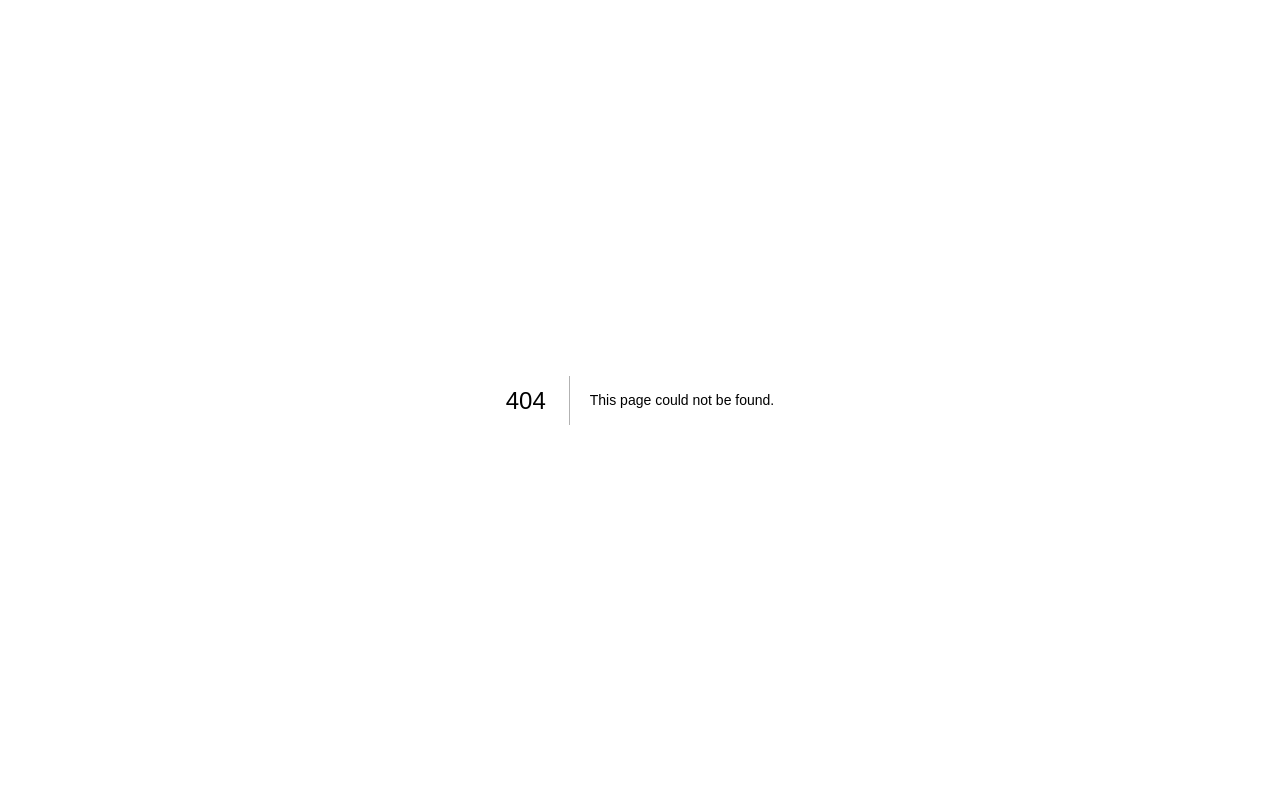
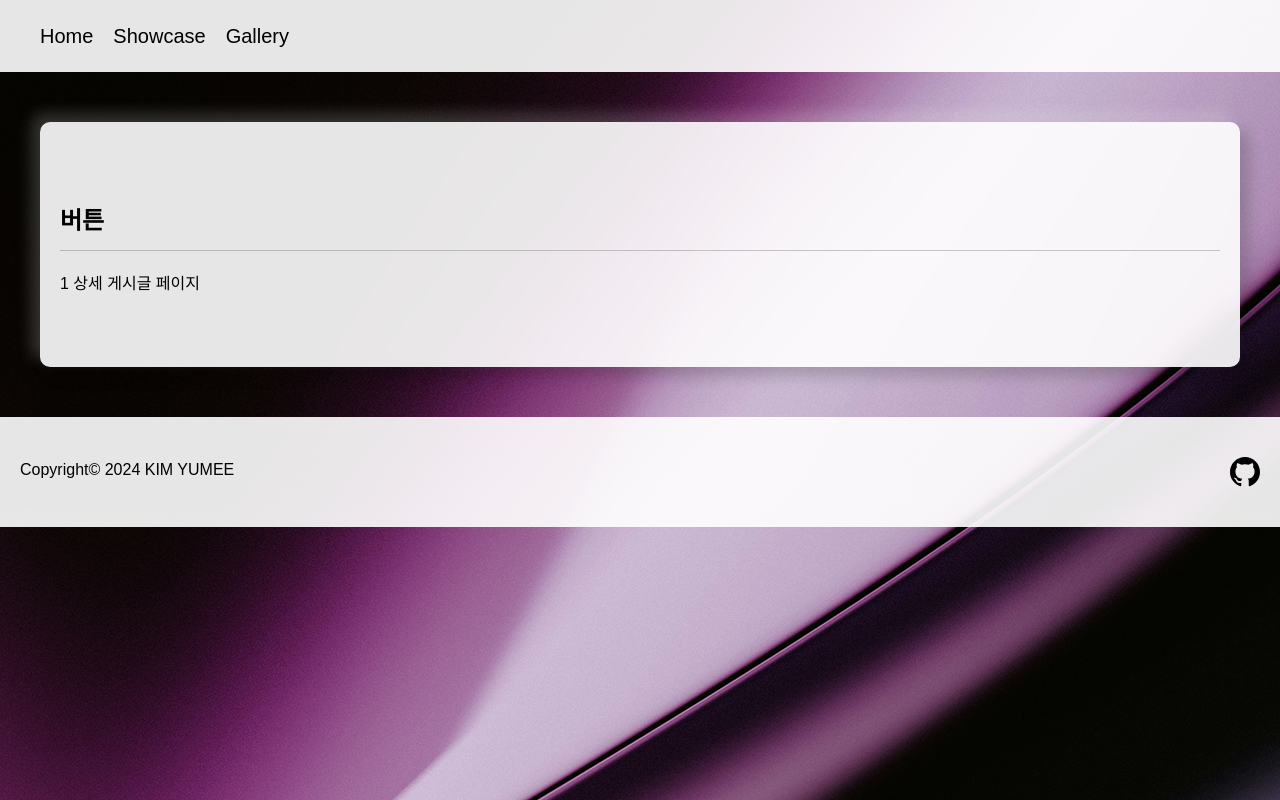
Before and after one commit to yumi-kim-0827/yum-react-ui-kit, a Next.js app: page /gallery/1 in a window 1280 px wide. Before the commit this address had no page. Built offline with nearby package versions, Linux system fonts and the light colour scheme.

Commit message:
feat:게시글 상세보기 동적 router 기능추가

```diff
--- a/components/Layout/Grid.tsx
+++ b/components/Layout/Grid.tsx
@@ -9,8 +9,8 @@ interface GridColumnProps {
 const Section = styled.section<GridColumnProps>`
   padding: 20px 0;
   display: grid;
-  grid-template-columns: ${(props) => props.column || "1fr"};
-  place-items: ${(props) => props.place || "start"};
+  grid-template-columns: ${({ column }) => column || "1fr"};
+  place-items: ${({ place }) => place || "start"};
   gap: 20px;
 
   @media ${({ theme }) => theme.device.small} {
--- a/components/UI/ArticleList.tsx
+++ b/components/UI/ArticleList.tsx
@@ -16,8 +16,8 @@ const ArticleListWrap = styled.div`
 const ArticleList: React.FC<ArticleListProps> = ({ articles }) => {
   return (
     <ArticleListWrap>
-      {articles?.map((article, id) => {
-        return <ArticleListItem key={id} article={article} />;
+      {articles?.map((article) => {
+        return <ArticleListItem key={article._id} article={article} />;
       })}
     </ArticleListWrap>
   );
--- a/components/UI/SubjectTitle.tsx
+++ b/components/UI/SubjectTitle.tsx
@@ -3,7 +3,7 @@ import styled from "styled-components";
 
 interface SubjectTitleProps {
   title: string;
-  text: string;
+  text?: string;
 }
 
 const SubjectTitleBox = styled.div`
--- /dev/null
+++ b/pages/gallery/[id].tsx
@@ -0,0 +1,22 @@
+import React from "react";
+import { useRouter } from "next/router";
+//Components
+import Layout from "@/components/Layout/Layout";
+import Grid from "@/components/Layout/Grid";
+import SubjectTitle from "@/components/UI/SubjectTitle";
+
+const Article = () => {
+  const { id } = useRouter().query;
+  return (
+    <>
+      <Layout>
+        <Grid column="1fr">
+          <SubjectTitle title={"버튼"} />
+          {id} 상세 게시글 페이지
+        </Grid>
+      </Layout>
+    </>
+  );
+};
+
+export default Article;
--- a/pages/gallery.tsx
+++ b/pages/gallery/gallery.tsx
@@ -25,6 +25,8 @@ const Gallery = () => {
   useEffect(() => {
     fetchArticles();
   }, []);
+
+  console.log(articles);
   return (
     <>
       <Head>
--- a/pages/write.tsx
+++ b/pages/write.tsx
@@ -41,8 +41,7 @@ const Write = () => {
         headers: { "Content-Type": "application/json" },
         body: JSON.stringify({ nickname, password, title, content }),
       });
-      const data = await res.json();
-      console.log(data);
+      alert("새로운 글이 등록되었습니다.");
     } catch (error) {
       console.error(error + "업로드 버튼 에러");
     }
```
Also changed, not shown: components/UI/ArticleListItem.tsx (+16 -9 lines).
